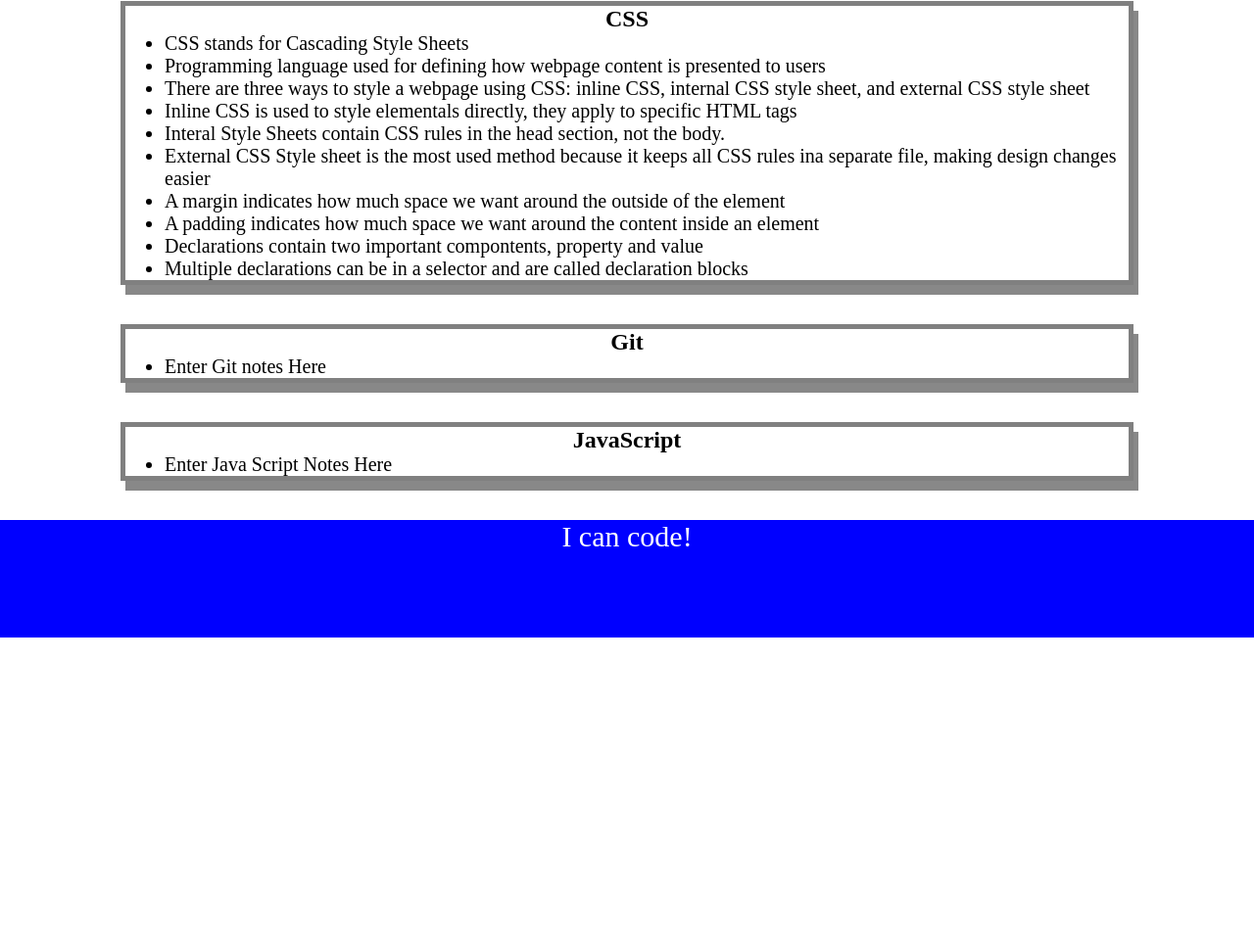
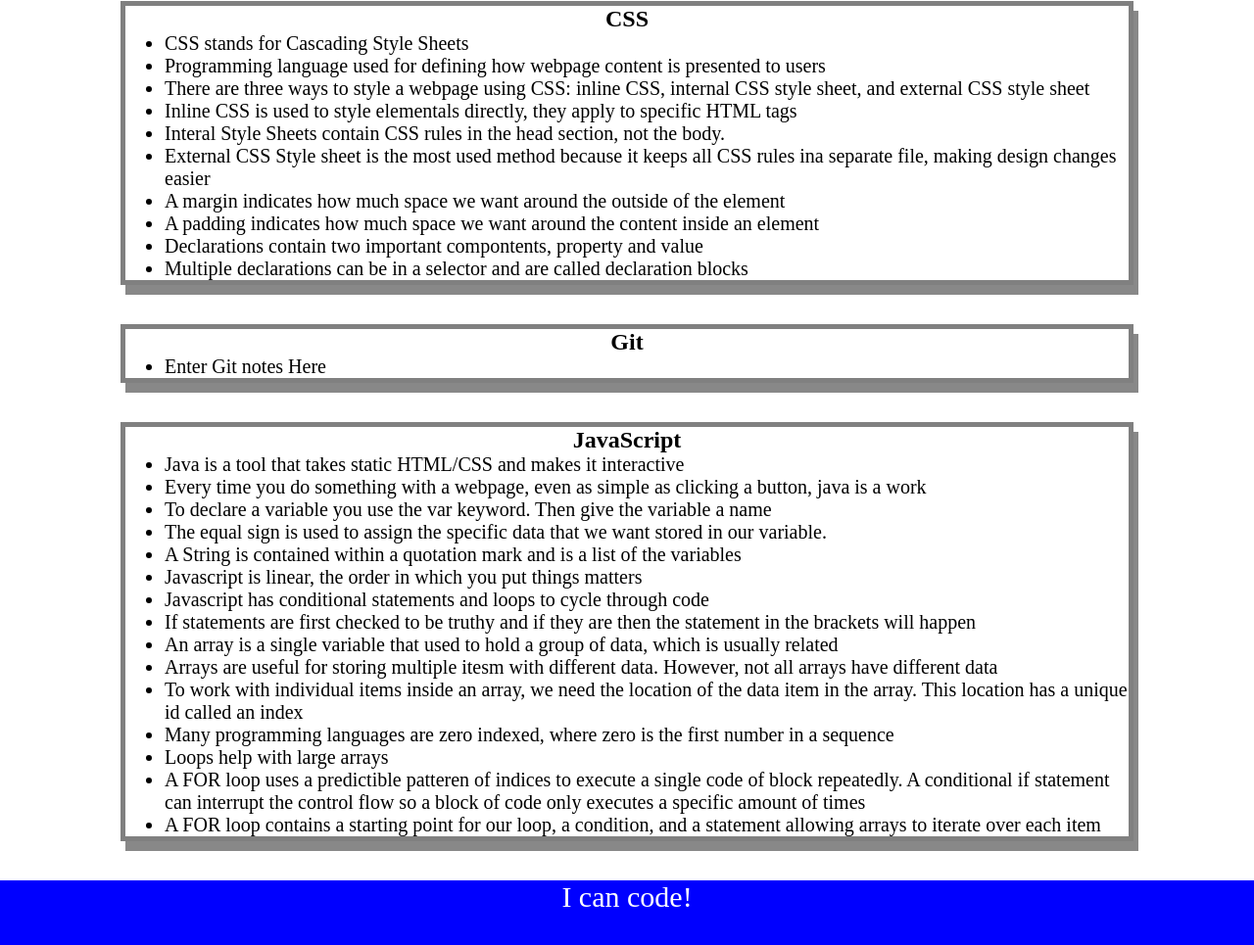
Before and after one commit to cecrouch01/pre-work-study-guide, a plain HTML site: page prework-study-guide/prework-study-guide/index.html in a window 1280 px wide. Shown: the part 351-1316 px from the top of the page at 98% size. Before the commit the page ends 1002 px from the top, so only its background shows below. Drawn offline with Linux system fonts and the light colour scheme.

Commit message:
Add JavaScript to the code

```diff
--- /dev/null
+++ b/prework-study-guide/prework-study-guide/assets/script.js
@@ -0,0 +1,18 @@
+var topics = ['HTML', 'CSS', 'Git', 'JavaScript'];
+
+for(var x = 0; x < topics.length; x++) {
+  console.log(topics[x]);
+}
+/*
+if (topic === 'HTML') {
+  console.log("Let's study HTML!");
+} else if (topic === 'CSS') {
+  console.log("Let's study CSS!");
+} else if (topic === 'Git') {
+  console.log("Let's study Git!");
+} else if (topic === 'JavaScript') {
+  console.log("Let's study JavaScript!");
+} else {
+  console.log('Please try again!');
+}
+*/
--- a/prework-study-guide/prework-study-guide/index.html
+++ b/prework-study-guide/prework-study-guide/index.html
@@ -11,7 +11,8 @@
     <header id="top">
       <h1>Prework Study Guide</h1>
       <img src="./assets/bowtie-cat.png" alt="Profile image of cat wearing a bow tie." />
-    </header>
+
+      <h2>✨ Open the Console to See What's Happening ✨</h2></header>
     <main>
       <section class="card" id="html-section">
         <h2>HTML
@@ -52,12 +53,27 @@
         <h2>JavaScript
         </h2>
           <ul>
-            <li>Enter Java Script Notes Here
-            </li>
+            <li>Java is a tool that takes static HTML/CSS and makes it interactive</li>
+            <li>Every time you do something with a webpage, even as simple as clicking a button, java is a work</li>
+            <li>To declare a variable you use the var keyword. Then give the variable a name</li>
+            <li>The equal sign is used to assign the specific data that we want stored in our variable.</li>
+            <li>A String is contained within a quotation mark and is a list of the variables</li>
+            <li>Javascript is linear, the order in which you put things matters</li>
+            <li>Javascript has conditional statements and loops to cycle through code</li>
+            <li>If statements are first checked to be truthy and if they are then the statement in the brackets will happen</li>
+            <li>An array is a single variable that used to hold a group of data, which is usually related</li>
+            <li>Arrays are useful for storing multiple itesm with different data. However, not all arrays have different data</li>
+            <li>To work with individual items inside an array, we need the location of the data item in the array. This location has a unique id called an index</li>
+            <li>Many programming languages are zero indexed, where zero is the first number in a sequence</li>
+            <li>Loops help with large arrays</li>
+            <li>A FOR loop uses a predictible patteren of indices to execute a single code of block repeatedly. A conditional if statement can interrupt the control flow so a block of code only executes a specific amount of times</li>
+            <li>A FOR loop contains a starting point for our loop, a condition, and a statement allowing arrays to iterate over each item</li>
+
       </section>
     </main>
     <footer>
       <p>I can code!</p>
     </footer>
+    <script src="./assets/script.js"></script>
   </body>
 </html>
```
Also changed, not shown: prework-study-guide/prework-study-guide/assets/style.css (line endings or trailing spaces).
